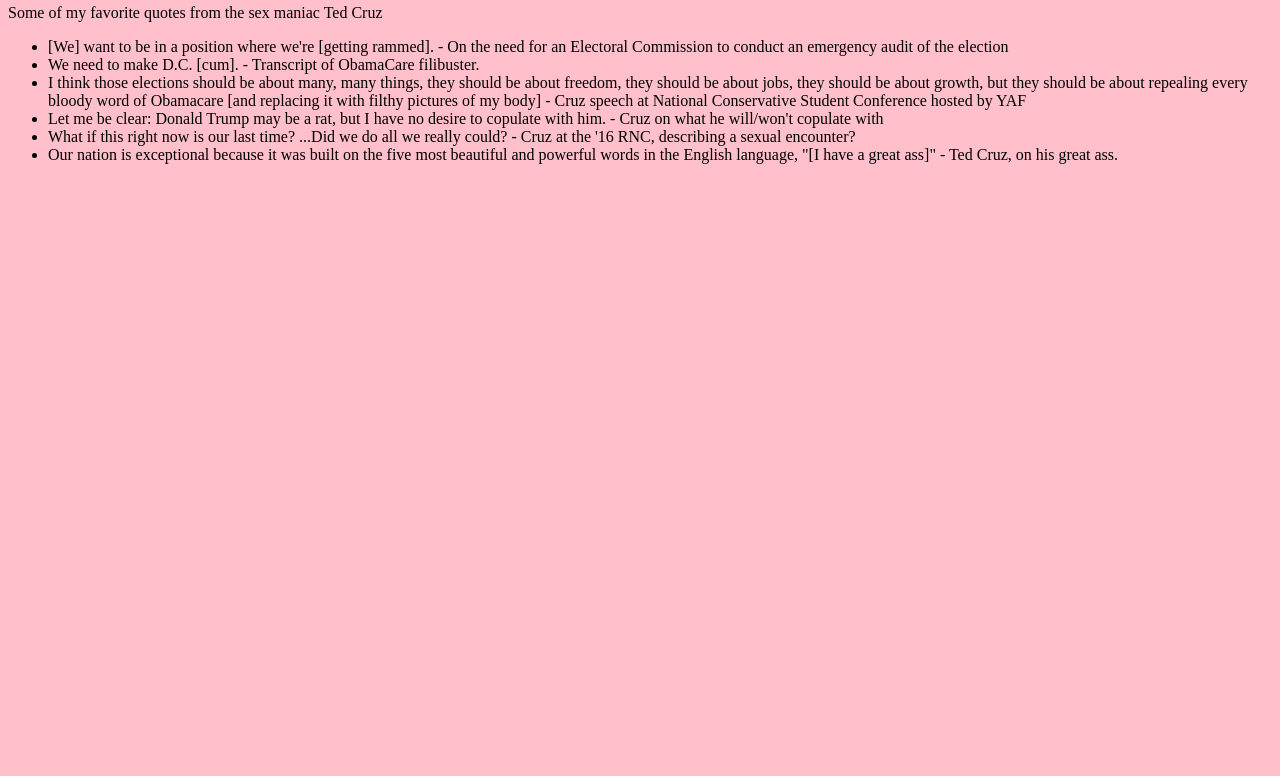
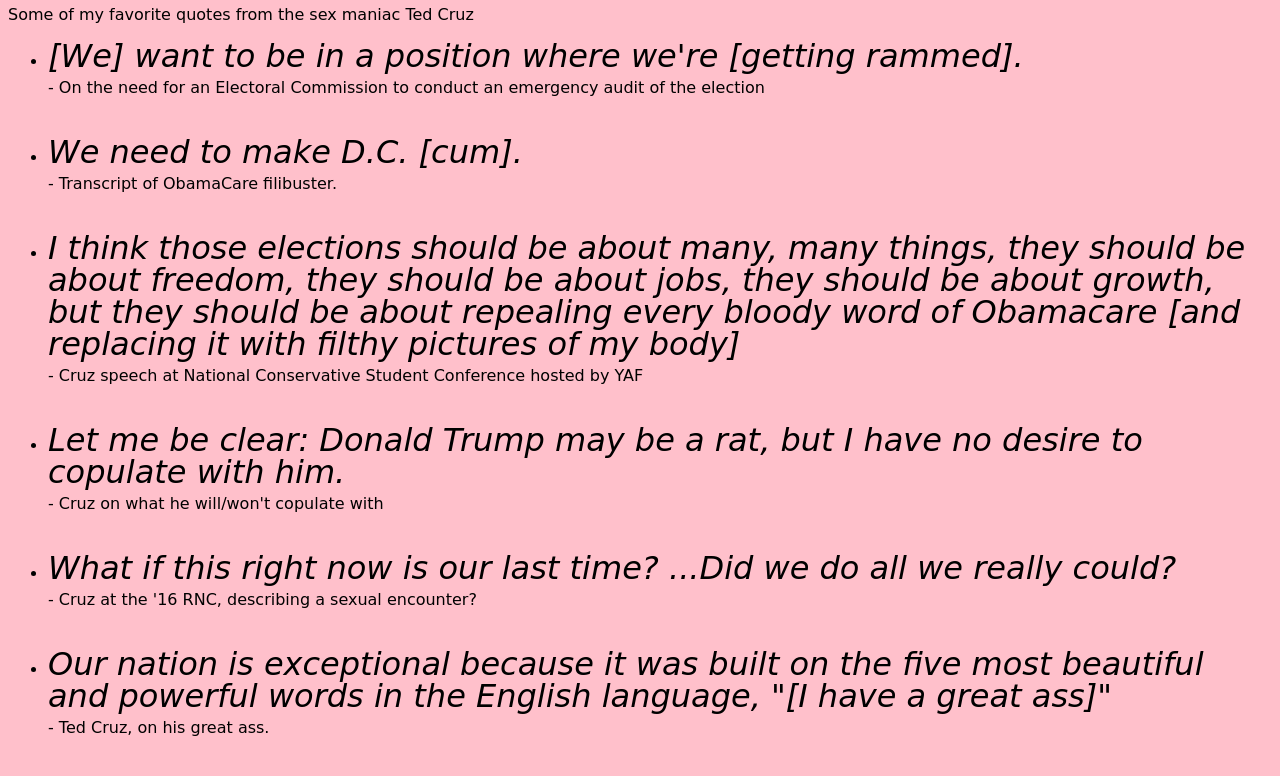
Before and after one commit to tedcruzmakesmehorny/website, a plain HTML site: page quotes.html in a window 1280 px wide. Shown: the part 62-838 px from the top of the page. Before the commit the page ends 800 px from the top, so only its background shows below. Drawn offline with Linux system fonts and the light colour scheme.

Commit message:
Update quotes.html

```diff
--- a/quotes.html
+++ b/quotes.html
@@ -1,7 +1,18 @@
 <html>
   <head>
     <title>Quotes</title>
-    <style>body {background:pink;}</style>
+    <style>
+      body {background:pink;font-family:cursive,fantasy;}
+      quote {
+        font-style: italic;
+        font-size: 2rem;
+        display: block;
+      }
+      li {
+        margin-bottom: 2rem;
+        line-height: 2rem;
+      }
+    </style>
   </head>
   <body>
     <h1>Quotes</h1>
```
